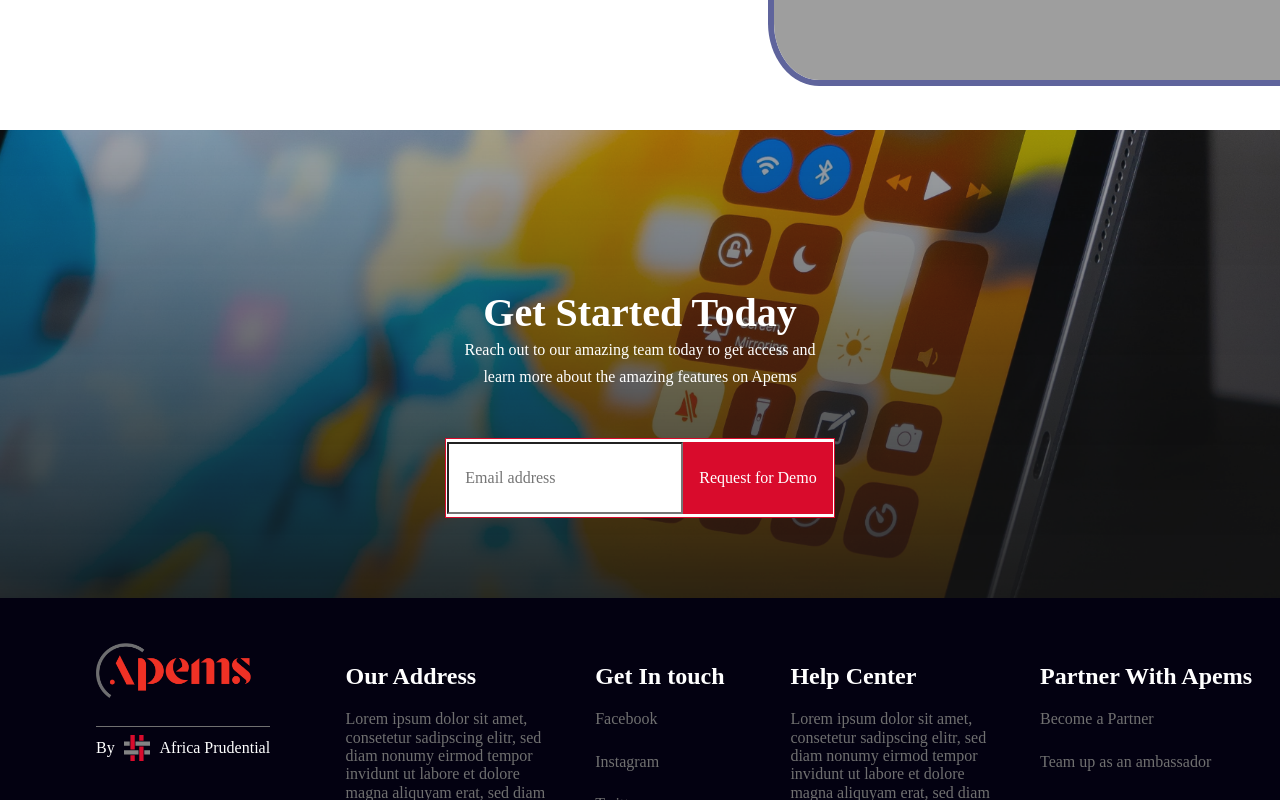
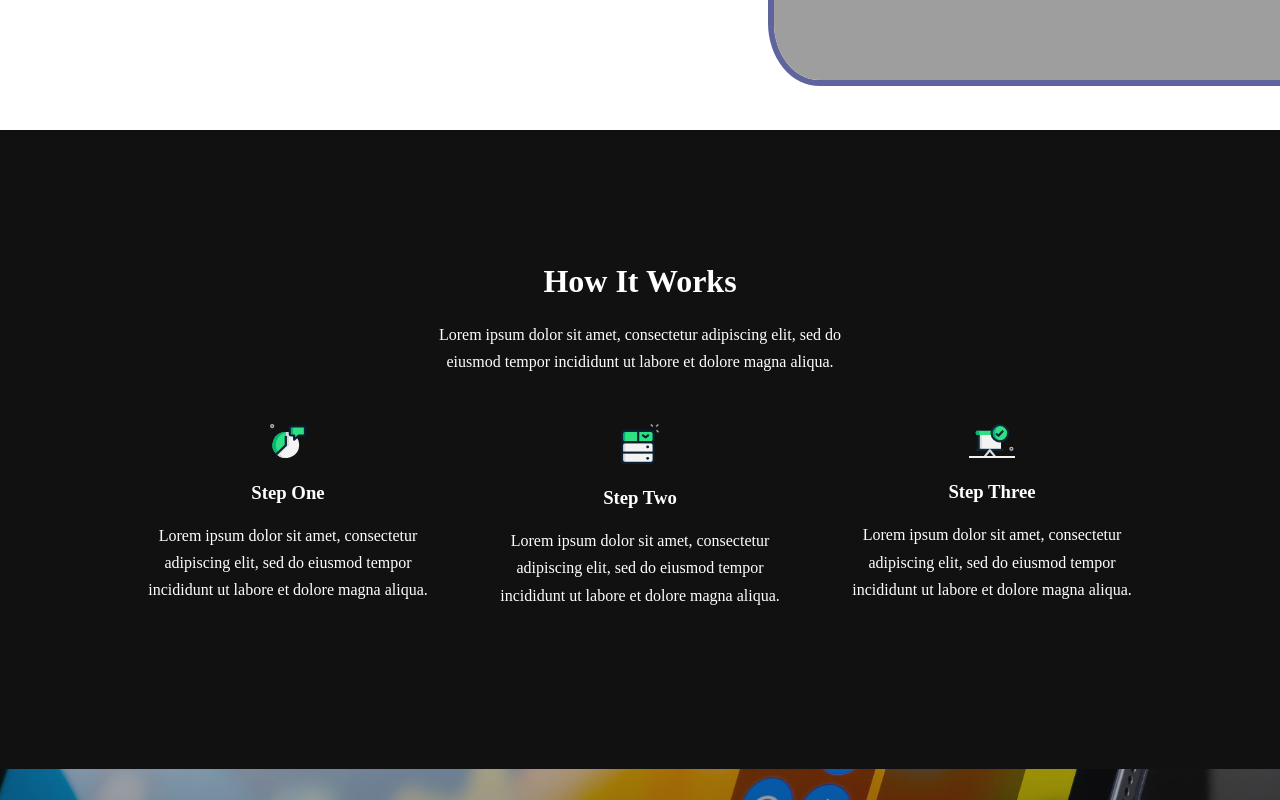
Before and after one commit to kelvin888/apems-web, a React (Create React App) app: page / in a window 1280 px wide. Shown: the part 680-1480 px from the top of the page. Built offline with nearby package versions, Linux system fonts and the light colour scheme; grey boxes are pictures that could not be loaded; a web font is replaced by a local one.

Commit message:
how it works section

```diff
--- a/src/assets/styles/_variables.scss
+++ b/src/assets/styles/_variables.scss
@@ -16,4 +16,5 @@
 
   --redgrey: #707070;
   --pinkreddeep: #5c6574;
+  --darkgrey: #111112;
 }
--- a/src/components/LandingSections/GetStarted.scss
+++ b/src/components/LandingSections/GetStarted.scss
@@ -25,6 +25,8 @@
             input{
                 height: 4.5rem;
                 padding: 1rem;
+                border: none;
+                outline: none;
                 flex-grow:2;
                 background-color: transparent;
                 &:focus{
--- a/src/components/LandingSections/HowItWorks.js
+++ b/src/components/LandingSections/HowItWorks.js
@@ -0,0 +1,47 @@
+import React from "react";
+import './HowItWorks.scss'
+import Message from '../../assets/img/message.svg'
+import Options from '../../assets/img/options.svg'
+import Verified from '../../assets/img/verified.svg'
+
+const HowItWorks = () => {
+  return (
+    <div className="how-it-works">
+      <div className="header-banner">
+        <h1>How It Works</h1>
+        <p>
+          Lorem ipsum dolor sit amet, consectetur adipiscing elit, sed do
+          eiusmod tempor incididunt ut labore et dolore magna aliqua.
+        </p>
+      </div>
+      <div className="steps">
+        <div className='step'>
+          <img src={Message} />
+          <h3>Step One</h3>
+          <p>
+            Lorem ipsum dolor sit amet, consectetur adipiscing elit, sed do
+            eiusmod tempor incididunt ut labore et dolore magna aliqua.
+          </p>
+        </div>
+        <div className='step'>
+          <img src={Options} />
+          <h3>Step Two</h3>
+          <p>
+            Lorem ipsum dolor sit amet, consectetur adipiscing elit, sed do
+            eiusmod tempor incididunt ut labore et dolore magna aliqua.
+          </p>
+        </div>
+        <div className='step'>
+          <img src={Verified} />
+          <h3>Step Three</h3>
+          <p>
+            Lorem ipsum dolor sit amet, consectetur adipiscing elit, sed do
+            eiusmod tempor incididunt ut labore et dolore magna aliqua.
+          </p>
+        </div>
+      </div>
+    </div>
+  );
+};
+
+export default HowItWorks;
--- a/src/components/LandingSections/HowItWorks.scss
+++ b/src/components/LandingSections/HowItWorks.scss
@@ -0,0 +1,37 @@
+@import '../../assets/styles/index.scss';
+
+.how-it-works{
+    background-color: var(--darkgrey);
+    color: var(--white);
+    padding: 7rem;
+    display: flex;
+    flex-direction: column;
+    align-items: center;
+    font-family: 'gilroy';
+    .header-banner{
+        width: 40%;
+        text-align: center;
+        h1{
+            font-weight: bolder;
+        }
+        p{
+            font-weight: normal;
+            line-height: 1.7rem;
+        }
+    }
+    .steps{
+        display: flex;
+        .step{
+            padding: 2rem;
+            text-align: center;
+            h1{
+                font-weight: bold;
+            }
+            p{
+
+                font-weight: normal;
+                line-height: 1.7rem;
+            }
+        }
+    }
+}
--- a/src/components/LandingSections/TopLayer.js
+++ b/src/components/LandingSections/TopLayer.js
@@ -2,10 +2,12 @@ import React, { Fragment } from "react";
 import { Footer } from "../../components/Footer";
 import '../LandingSections/TopLayer.scss'
 import { GetStarted } from "./GetStarted";
+import HowItWorks from "./HowItWorks";
 
 const TopLayer = () => {
   return (
     <div className='top-layer' >
+      <HowItWorks />
       <GetStarted />
       <Footer />
     </div>
```
